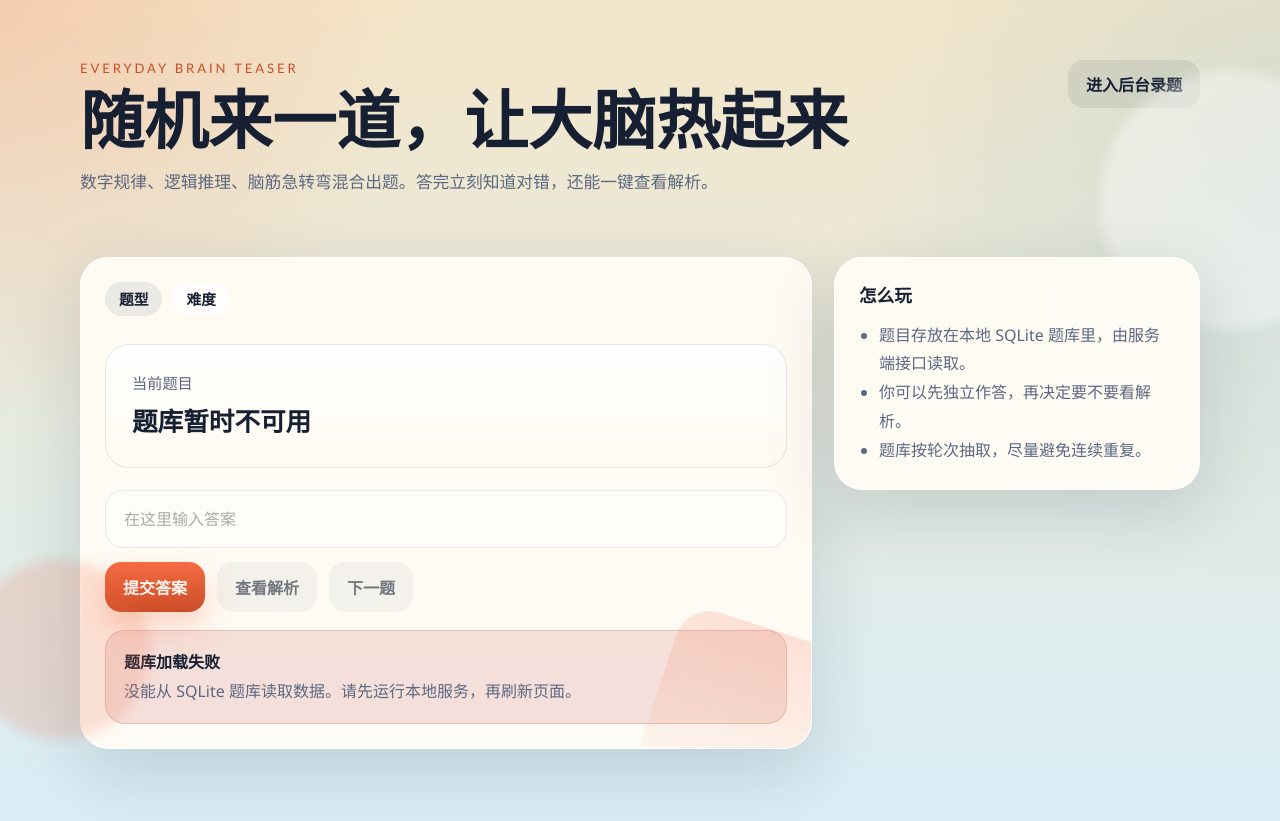
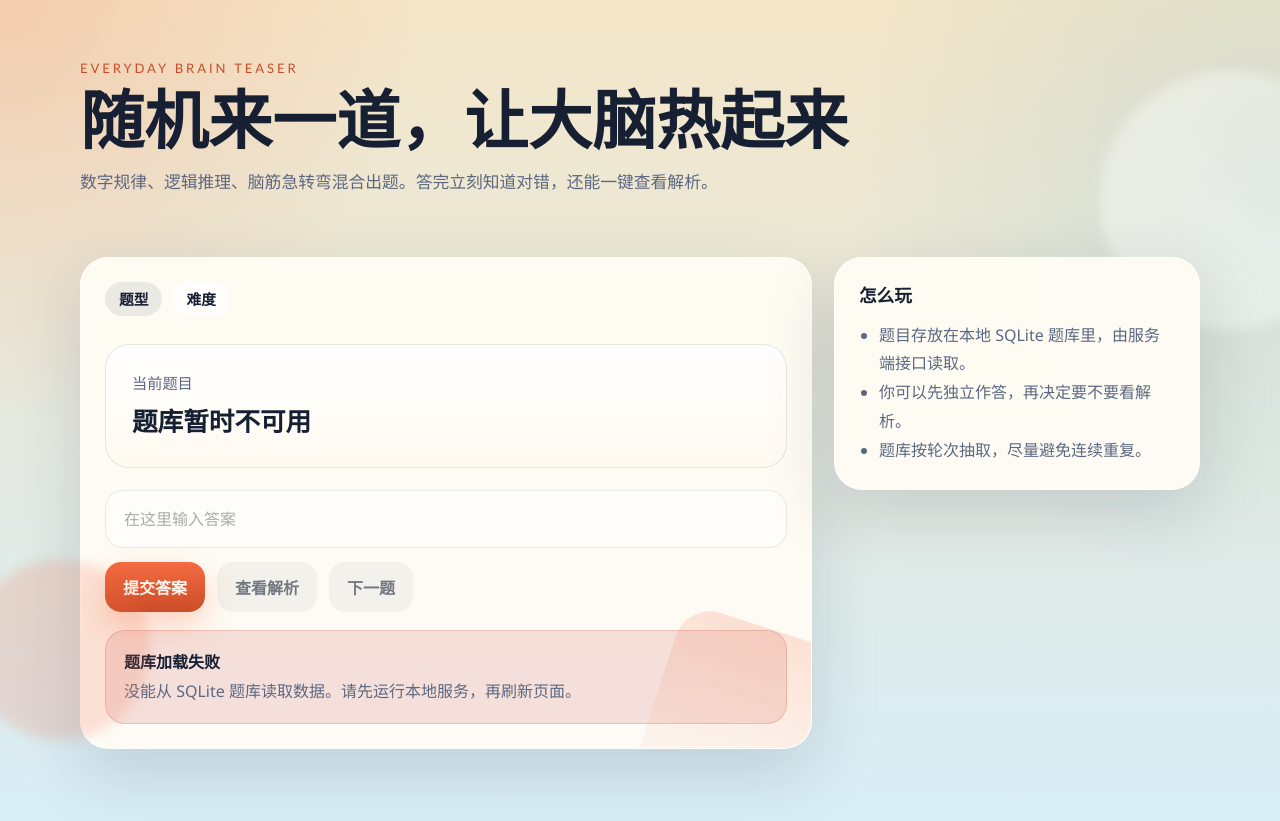
Before and after one commit to lyshellou/everyday-brain-teaser, a plain HTML site: page index.html in a window 1280 px wide. Drawn offline with Linux system fonts and the light colour scheme; no server answers.

Commit message:
add AGENTS.md

```diff
--- a/index.html
+++ b/index.html
@@ -15,7 +15,6 @@
           <h1>随机来一道，让大脑热起来</h1>
           <p class="hero-copy">数字规律、逻辑推理、脑筋急转弯混合出题。答完立刻知道对错，还能一键查看解析。</p>
         </div>
-        <a class="nav-link" href="/admin.html">进入后台录题</a>
       </div>
     </header>
 
```
Also changed, not shown: 1 other file.
